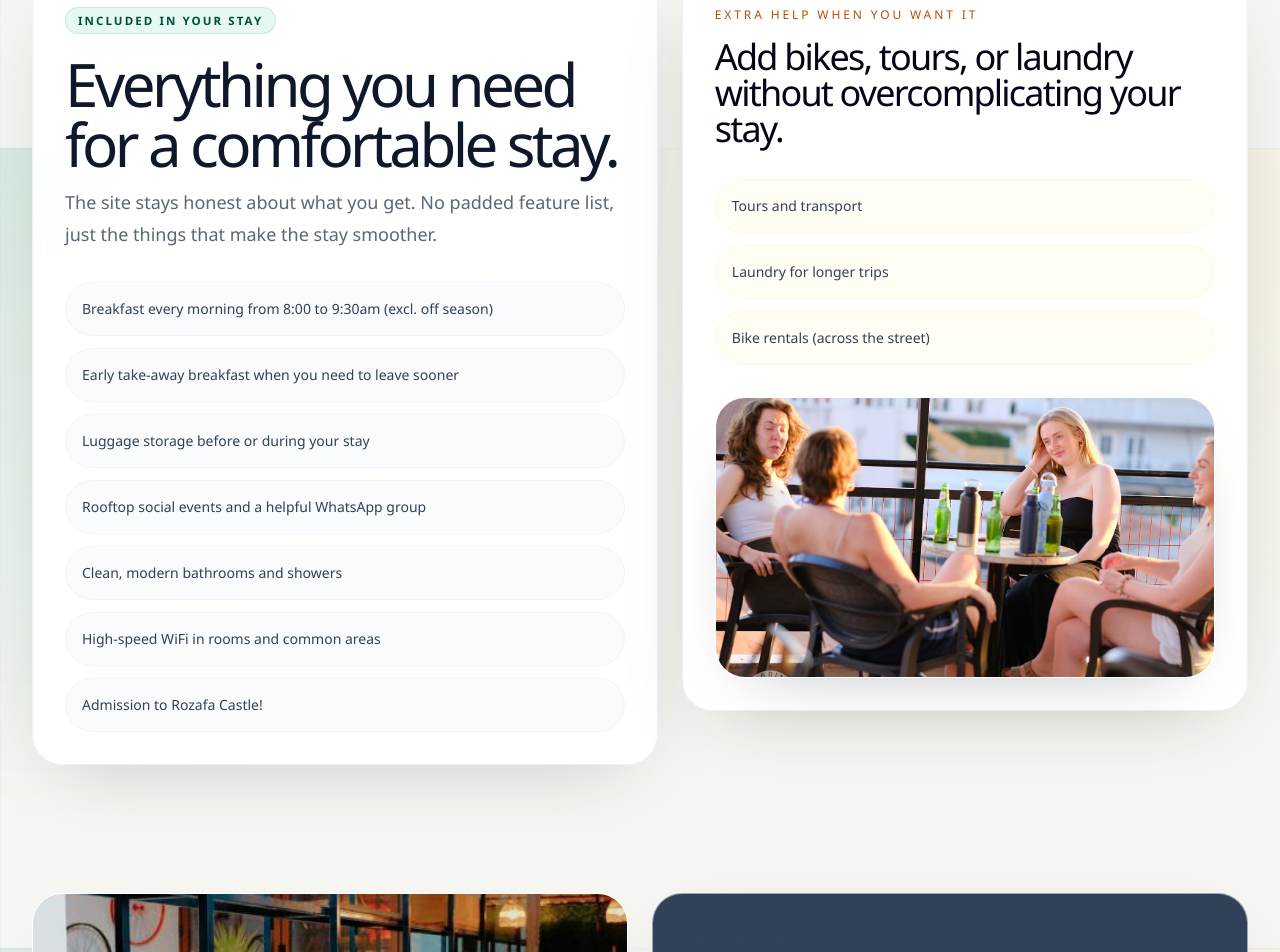
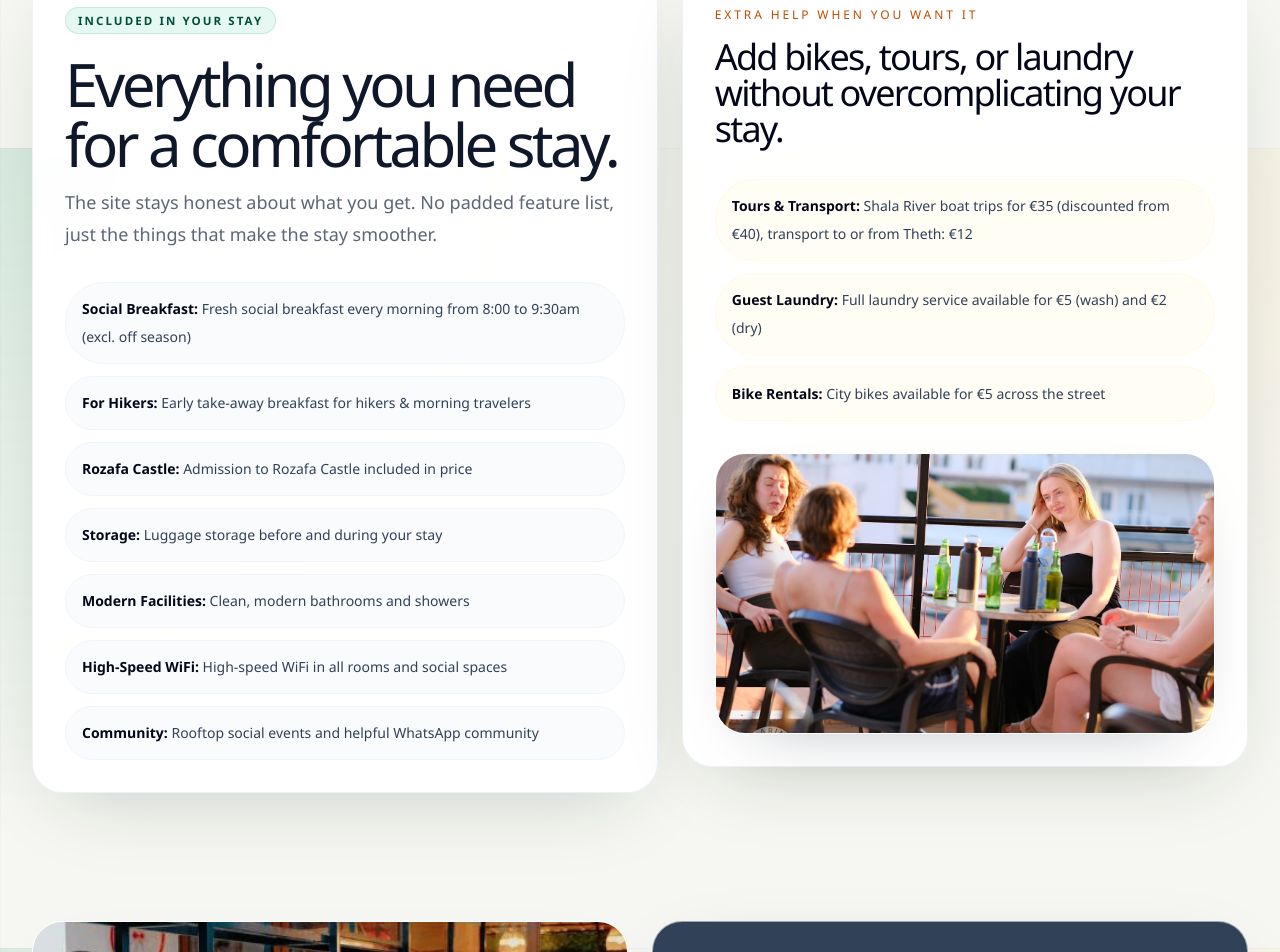
Before and after one commit to dkuromi1/hostel-nextjs, a Next.js app: page /rooms in a window 1280 px wide. Shown: the part 2252-3204 px from the top of the page. Built offline with nearby package versions, Linux system fonts and the light colour scheme; no server answers.

Commit message:
feat: updated 'included' and 'extras' list
with new logic

```diff
--- a/app/rooms/page.tsx
+++ b/app/rooms/page.tsx
@@ -61,6 +61,26 @@ export default function RoomsPage() {
       { icon: BatteryCharging, label: "Socket" },
       { icon: Wifi, label: "High-speed WiFi" }
     ];
+  };
+
+  const formatServiceText = (text: string) => {
+    return text.split(/(\*\*.*?\*\*|~~.*?~~)/g).map((part, i) => {
+      if (part.startsWith("**") && part.endsWith("**")) {
+        return (
+          <strong key={i} className="font-bold text-slate-950">
+            {part.slice(2, -2)}
+          </strong>
+        );
+      }
+      if (part.startsWith("~~") && part.endsWith("~~")) {
+        return (
+          <span key={i} className="text-red-600 line-through decoration-red-600/50">
+            {part.slice(2, -2)}
+          </span>
+        );
+      }
+      return part;
+    });
   };
 
   return (
@@ -230,7 +250,7 @@ export default function RoomsPage() {
                     key={service}
                     className="group relative overflow-hidden rounded-2xl border border-slate-100 bg-slate-50/80 px-4 py-3 text-sm leading-7 text-slate-700 transition-all duration-300 hover:bg-white hover:border-emerald-500/20 hover:shadow-md"
                   >
-                    <span className="relative z-10">{service}</span>
+                    <span className="relative z-10">{formatServiceText(service)}</span>
                   </div>
                 ))}
               </div>
@@ -251,7 +271,7 @@ export default function RoomsPage() {
                     key={service}
                     className="group relative overflow-hidden rounded-2xl border border-amber-100/30 bg-amber-50/50 px-4 py-3 text-sm leading-7 text-slate-700 transition-all duration-300 hover:bg-white hover:border-amber-500/20 hover:shadow-md"
                   >
-                    <span className="relative z-10">{service}</span>
+                    <span className="relative z-10">{formatServiceText(service)}</span>
                   </div>
                 ))}
               </div>
--- a/content/homepage.json
+++ b/content/homepage.json
@@ -2,13 +2,13 @@
   "heroHighlights": [
     "Privacy pods with curtains, reading lights, sockets, and lockers",
     "Rooftop sunsets with mountain and city views",
-    "Historic home on lively Kole Idromeno street",
+    "Historic home on vibrant Kole Idromeno street",
     "A calm, social vibe that feels safe for solo travelers"
   ],
   "quickFacts": [
     "Spacious privacy pods in our mixed dorm create a personal bedroom feel within a social space",
     "Boutique 4-bed male or female dorms, offering a bright, high-end sanctuary for peaceful stays",
-    "Included: breakfast (excl. off season), WiFi, luggage storage, 24h access, and admission to Rozafa Castle!"
+    "Included: breakfast (excl. off season), WiFi, luggage storage, 24h access, and admission to Rozafa Castle"
   ],
   "sharedAmenities": [
     "Air-con in all rooms",
@@ -21,18 +21,18 @@
     "24h access"
   ],
   "freeServices": [
-    "Breakfast every morning from 8:00 to 9:30am (excl. off season)",
-    "Early take-away breakfast when you need to leave sooner",
-    "Luggage storage before or during your stay",
-    "Rooftop social events and a helpful WhatsApp group",
-    "Clean, modern bathrooms and showers",
-    "High-speed WiFi in rooms and common areas",
-    "Admission to Rozafa Castle!"
+    "**Social Breakfast:** Fresh social breakfast every morning from 8:00 to 9:30am (excl. off season)",
+    "**For Hikers:** Early take-away breakfast for hikers & morning travelers",
+    "**Rozafa Castle:** Admission to Rozafa Castle included in price",
+    "**Storage:** Luggage storage before and during your stay",
+    "**Modern Facilities:** Clean, modern bathrooms and showers",
+    "**High-Speed WiFi:** High-speed WiFi in all rooms and social spaces",
+    "**Community:** Rooftop social events and helpful WhatsApp community"
   ],
   "paidServices": [
-    "Tours and transport",
-    "Laundry for longer trips",
-    "Bike rentals (across the street)"
+    "**Tours & Transport:** Shala River boat trips for €35 (discounted from €40), transport to or from Theth: €12",
+    "**Guest Laundry:** Full laundry service available for €5 (wash) and €2 (dry)",
+    "**Bike Rentals:** City bikes available for €5 across the street"
   ],
   "extendReasons": [
     {
```
